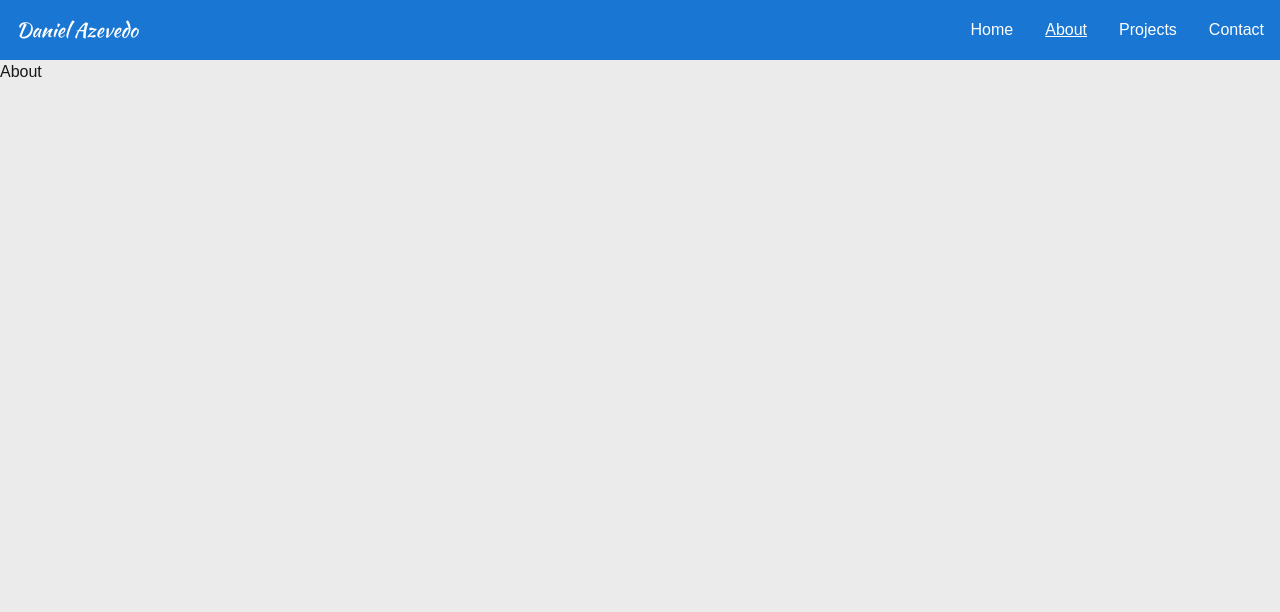
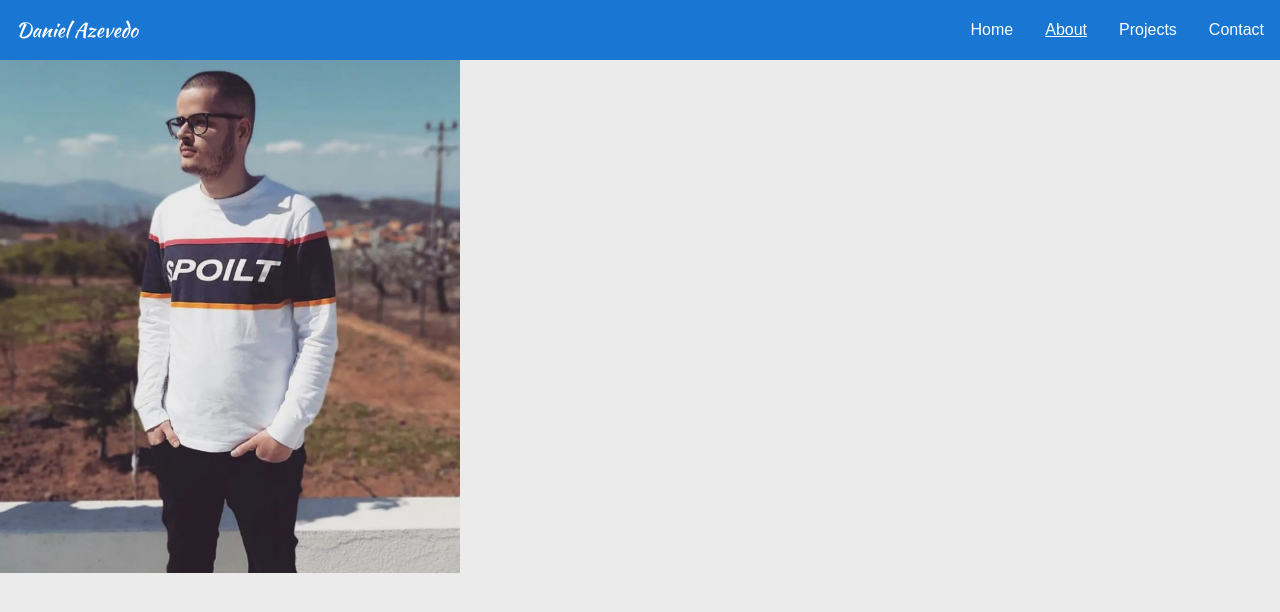
Before and after one commit to daniazevedo43/my-portfolio-website, a Next.js app: page /about in a window 1280 px wide. Shown: the top 612 px of the page. Built offline with nearby package versions, Linux system fonts and the light colour scheme.

Commit message:
Image inserted in about page

```diff
--- a/src/app/about/page.tsx
+++ b/src/app/about/page.tsx
@@ -1,5 +1,14 @@
+import Image from 'next/image'
+
 export default function About() {
   return (
-    <div>About</div>
+    <div>
+      <Image
+        src='/about-me-pic.jpg'
+        alt='About'
+        width={460}
+        height={460}
+      />
+    </div>
   )
 }
```
Also changed, not shown: public/about-me-pic.jpg (added).
